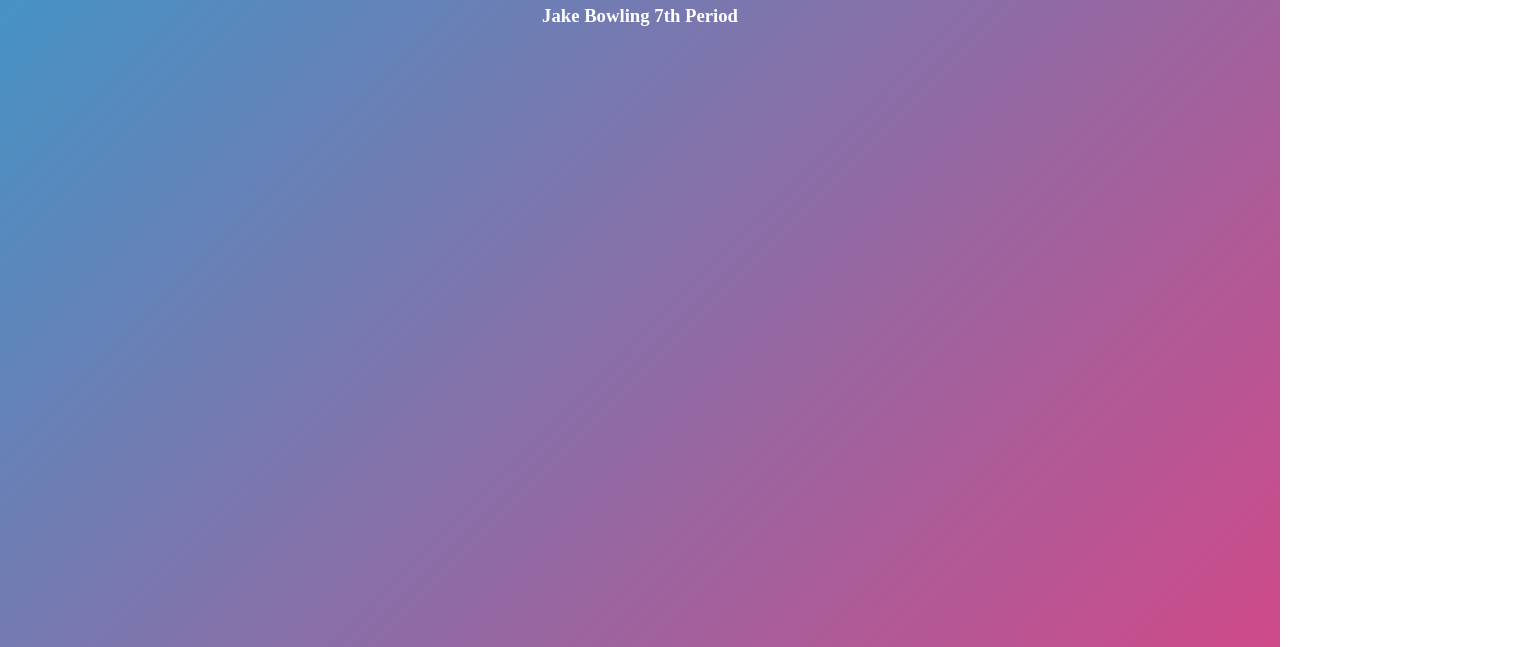
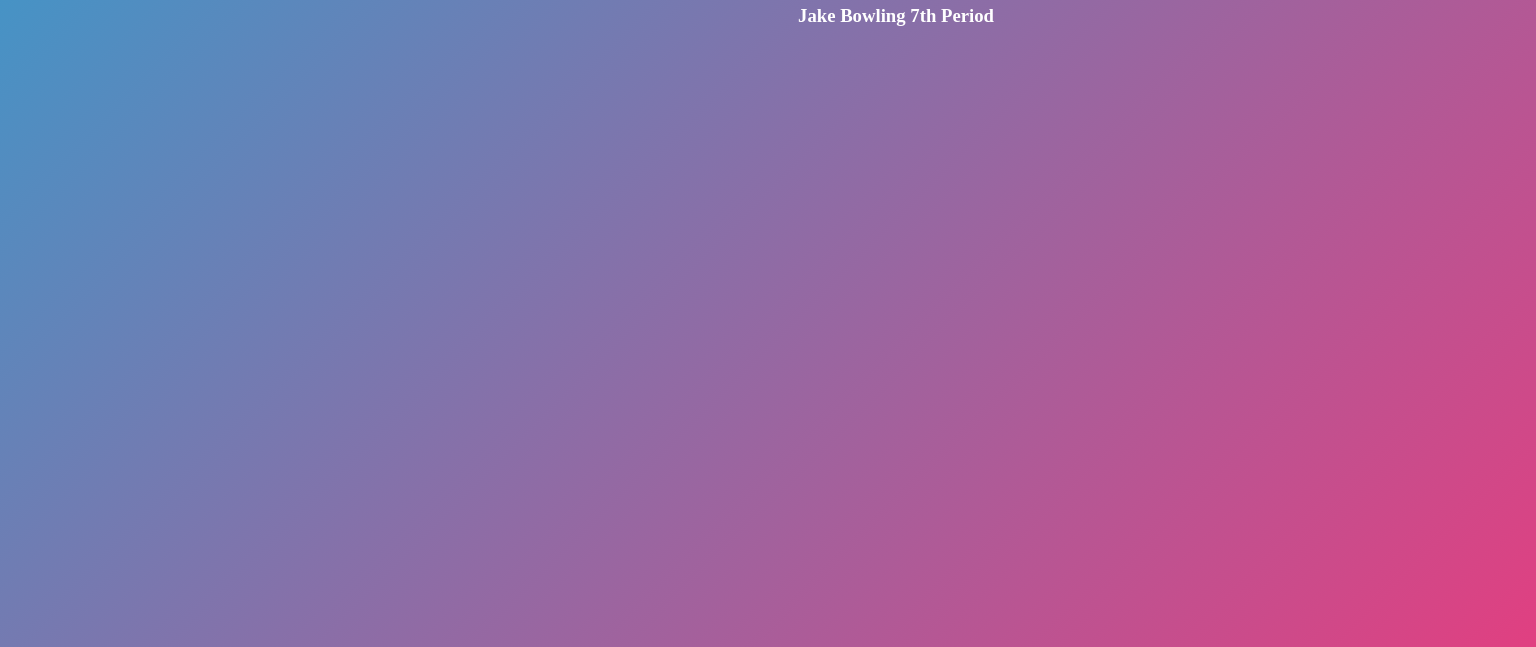
Before and after one commit to bowlingj6398/jakebowling, a plain HTML site: page index.html in a window 1280 px wide. Shown: the part 153-800 px from the top of the page, 1536 px wide, since content can reach past the window. Drawn offline with Linux system fonts and the light colour scheme; a web font is replaced by a local one.

Commit message:
Update main.css

```diff
--- a/stylesheets/main.css
+++ b/stylesheets/main.css
@@ -1,7 +1,7 @@
   html, body {
       height: 100%;
       width: 100%;
-      margin: 0;
+      margin: 0% 10% 0% 10%;
       padding: 0;
       background-color: #999999;
       font-family: bahnschrift;
```
